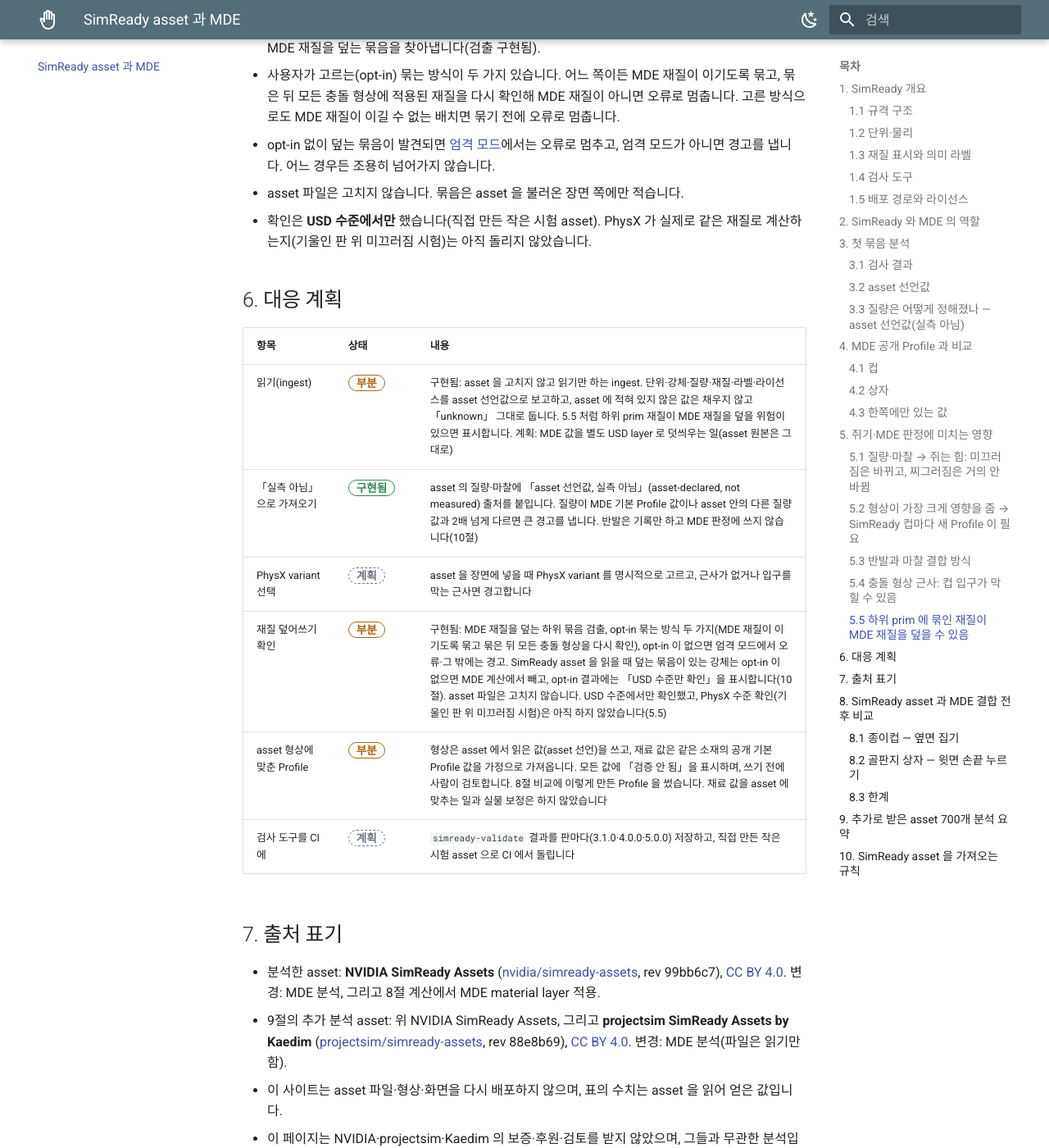
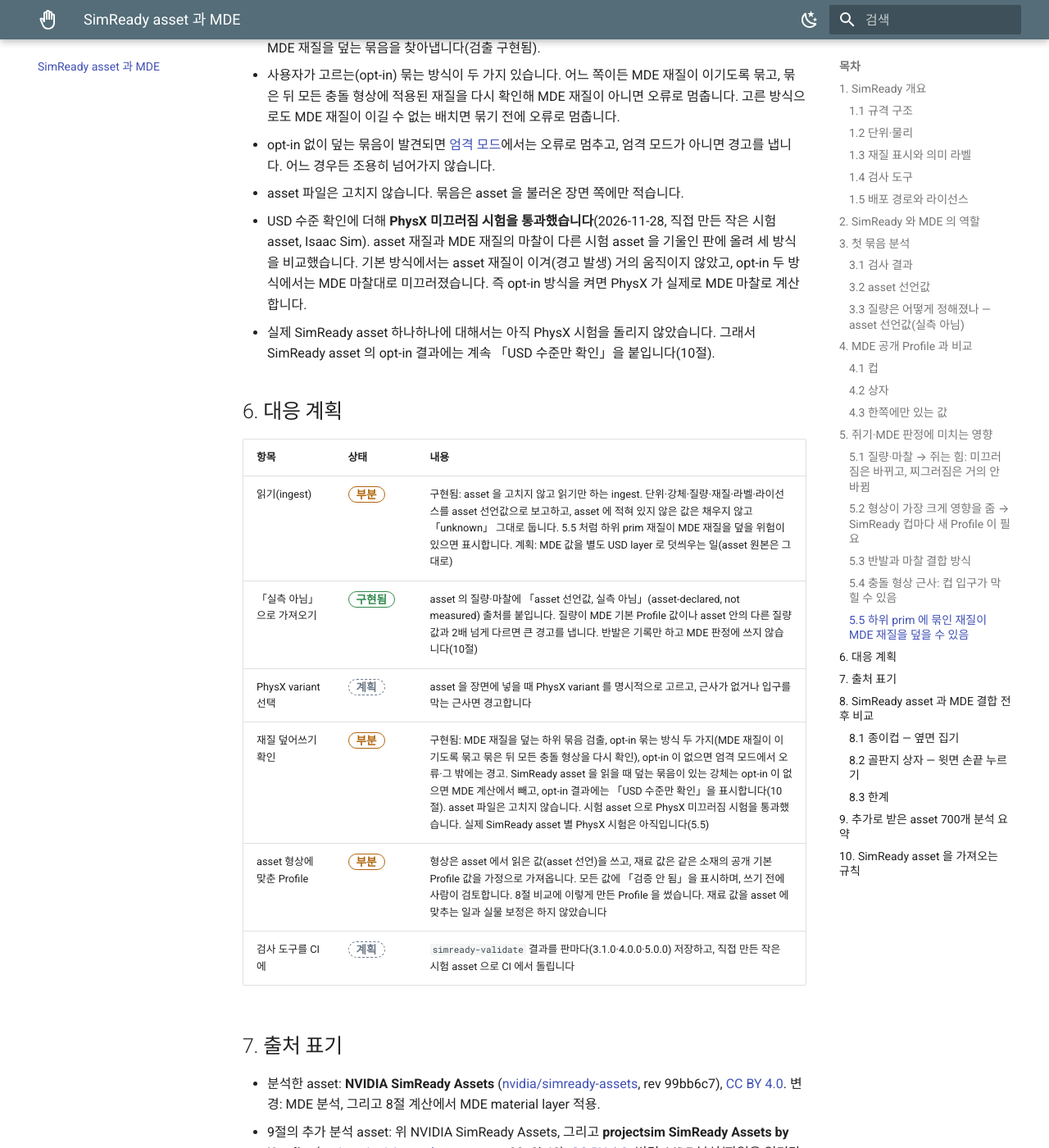
Before and after one commit to parclab-hsu/hsu-mde, an MkDocs documentation site: the page built from docs/simready.md, in a window 1280 px wide and 1400 px high, scrolled down 9978 px. Shown: the whole window at 82% size. Built offline with MkDocs 1.6.1 and Material for MkDocs 9.7.7, drawn with Linux system fonts in a browser that asks for light colours; some of the changed text lies outside the part shown.

Commit message:
SimReady page: binding opt-in passed the PhysX incline slide check on a test asset
The default binding lets the asset material win (with a warning); both
opt-in modes make PhysX use the MDE friction. Per-asset PhysX checks on
real SimReady assets are still pending, so their opt-in results keep the
USD-level-only label.

Co-Authored-By: Claude Opus 5.5 <noreply@anthropic.com>

```diff
--- a/docs/simready.md
+++ b/docs/simready.md
@@ -260,8 +260,12 @@ MDE 쪽은 이 사이트에 이미 공개한 Profile 만 씁니다: 16 oz 종이
 - opt-in 없이 덮는 묶음이 발견되면 [엄격 모드](features.md#strict-mode)에서는 오류로 멈추고, 엄격 모드가 아니면 경고를 냅니다.
   어느 경우든 조용히 넘어가지 않습니다.
 - asset 파일은 고치지 않습니다. 묶음은 asset 을 불러온 장면 쪽에만 적습니다.
-- 확인은 **USD 수준에서만** 했습니다(직접 만든 작은 시험 asset). PhysX 가 실제로 같은 재질로 계산하는지(기울인 판 위 미끄러짐 시험)는
-  아직 돌리지 않았습니다.
+- USD 수준 확인에 더해 **PhysX 미끄러짐 시험을 통과했습니다**(2026-11-28, 직접 만든 작은 시험 asset, Isaac Sim).
+  asset 재질과 MDE 재질의 마찰이 다른 시험 asset 을 기울인 판에 올려 세 방식을 비교했습니다.
+  기본 방식에서는 asset 재질이 이겨(경고 발생) 거의 움직이지 않았고, opt-in 두 방식에서는 MDE 마찰대로 미끄러졌습니다.
+  즉 opt-in 방식을 켜면 PhysX 가 실제로 MDE 마찰로 계산합니다.
+- 실제 SimReady asset 하나하나에 대해서는 아직 PhysX 시험을 돌리지 않았습니다. 그래서 SimReady asset 의 opt-in 결과에는
+  계속 「USD 수준만 확인」을 붙입니다(10절).
 
 ## 6. 대응 계획
 
@@ -270,7 +274,7 @@ MDE 쪽은 이 사이트에 이미 공개한 Profile 만 씁니다: 16 oz 종이
 | 읽기(ingest) | <span class="mde-st part">부분</span> | 구현됨: asset 을 고치지 않고 읽기만 하는 ingest. 단위·강체·질량·재질·라벨·라이선스를 asset 선언값으로 보고하고, asset 에 적혀 있지 않은 값은 채우지 않고 「unknown」 그대로 둡니다. 5.5 처럼 하위 prim 재질이 MDE 재질을 덮을 위험이 있으면 표시합니다. 계획: MDE 값을 별도 USD layer 로 덧씌우는 일(asset 원본은 그대로) |
 | 「실측 아님」으로 가져오기 | <span class="mde-st done">구현됨</span> | asset 의 질량·마찰에 「asset 선언값, 실측 아님」(asset-declared, not measured) 출처를 붙입니다. 질량이 MDE 기본 Profile 값이나 asset 안의 다른 질량 값과 2배 넘게 다르면 큰 경고를 냅니다. 반발은 기록만 하고 MDE 판정에 쓰지 않습니다(10절) |
 | PhysX variant 선택 | <span class="mde-st plan">계획</span> | asset 을 장면에 넣을 때 PhysX variant 를 명시적으로 고르고, 근사가 없거나 입구를 막는 근사면 경고합니다 |
-| 재질 덮어쓰기 확인 | <span class="mde-st part">부분</span> | 구현됨: MDE 재질을 덮는 하위 묶음 검출, opt-in 묶는 방식 두 가지(MDE 재질이 이기도록 묶고 묶은 뒤 모든 충돌 형상을 다시 확인), opt-in 이 없으면 엄격 모드에서 오류·그 밖에는 경고. SimReady asset 을 읽을 때 덮는 묶음이 있는 강체는 opt-in 이 없으면 MDE 계산에서 빼고, opt-in 결과에는 「USD 수준만 확인」을 표시합니다(10절). asset 파일은 고치지 않습니다. USD 수준에서만 확인했고, PhysX 수준 확인(기울인 판 위 미끄러짐 시험)은 아직 하지 않았습니다(5.5) |
+| 재질 덮어쓰기 확인 | <span class="mde-st part">부분</span> | 구현됨: MDE 재질을 덮는 하위 묶음 검출, opt-in 묶는 방식 두 가지(MDE 재질이 이기도록 묶고 묶은 뒤 모든 충돌 형상을 다시 확인), opt-in 이 없으면 엄격 모드에서 오류·그 밖에는 경고. SimReady asset 을 읽을 때 덮는 묶음이 있는 강체는 opt-in 이 없으면 MDE 계산에서 빼고, opt-in 결과에는 「USD 수준만 확인」을 표시합니다(10절). asset 파일은 고치지 않습니다. 시험 asset 으로 PhysX 미끄러짐 시험을 통과했습니다. 실제 SimReady asset 별 PhysX 시험은 아직입니다(5.5) |
 | asset 형상에 맞춘 Profile | <span class="mde-st part">부분</span> | 형상은 asset 에서 읽은 값(asset 선언)을 쓰고, 재료 값은 같은 소재의 공개 기본 Profile 값을 가정으로 가져옵니다. 모든 값에 「검증 안 됨」을 표시하며, 쓰기 전에 사람이 검토합니다. 8절 비교에 이렇게 만든 Profile 을 썼습니다. 재료 값을 asset 에 맞추는 일과 실물 보정은 하지 않았습니다 |
 | 검사 도구를 CI 에 | <span class="mde-st plan">계획</span> | `simready-validate` 결과를 판마다(3.1.0·4.0.0·5.0.0) 저장하고, 직접 만든 작은 시험 asset 으로 CI 에서 돌립니다 |
 
@@ -411,7 +415,7 @@ MDE 의 읽기(ingest) 단계는 asset 파일을 고치지 않고 다음 규칙
 | asset 안의 질량 출처끼리 비교 | <span class="mde-st done">구현됨</span> | 같은 asset 이 질량을 여러 곳에 적는 경우(물리 엔진 variant 를 고른 상태의 강체 질량, asset 기본 variant 선택에서의 질량, asset metadata 의 질량)를 모두 기록하고, 두 값이 2배 넘게 다르면 큰 경고를 냅니다. 쓰는 값은 PhysX variant 를 고른 상태의 강체 질량이며 어느 값을 썼는지 적습니다. 받은 asset 중에는 같은 asset 안에서 질량이 4배 넘게 다른 것이 있었습니다 |
 | 마찰 결합 방식 | <span class="mde-st done">구현됨</span> | MDE 는 자기 규칙(작은 쪽)을 유지합니다. asset 이 적은 결합 방식, 또는 「적혀 있지 않음 → PhysX 평균」은 기록으로만 남깁니다 |
 | 반발 (restitution) | <span class="mde-st done">구현됨</span> | 기록만 하고 MDE 판정에는 쓰지 않습니다 |
-| 하위 prim 재질 묶음 | <span class="mde-st part">부분</span> | 강체마다 5.5 의 묶는 방식 세 가지(기본·opt-in 두 가지)에서 asset 묶음이 MDE 재질을 덮는지 기록합니다. 덮는 강체는 opt-in 방식이 MDE 재질을 이기게 하지 않는 한 MDE 계산에서 뺍니다. 엄격 모드에서는 오류로 멈추고, 그 밖에는 큰 경고와 함께 「판정하지 않음」으로 표시하며 그 asset 의 Profile 을 만들지 않습니다. opt-in 으로 넣은 결과에는 PhysX 확인 전까지 「USD 수준만 확인」(USD-level only)을 붙입니다 |
+| 하위 prim 재질 묶음 | <span class="mde-st part">부분</span> | 강체마다 5.5 의 묶는 방식 세 가지(기본·opt-in 두 가지)에서 asset 묶음이 MDE 재질을 덮는지 기록합니다. 덮는 강체는 opt-in 방식이 MDE 재질을 이기게 하지 않는 한 MDE 계산에서 뺍니다. 엄격 모드에서는 오류로 멈추고, 그 밖에는 큰 경고와 함께 「판정하지 않음」으로 표시하며 그 asset 의 Profile 을 만들지 않습니다. opt-in 으로 넣은 결과에는 「USD 수준만 확인」(USD-level only)을 붙입니다. 묶는 방식 자체는 시험 asset 으로 PhysX 미끄러짐 시험을 통과했지만(5.5), 실제 asset 별 PhysX 시험은 아직입니다 |
 | 상표 tag | <span class="mde-st done">구현됨</span> | 9절의 육안 판정 tag 를 asset 마다 붙이고, 데모에는 상표가 보이지 않는 asset 을 먼저 씁니다 |
 | 플라스틱 컵 | <span class="mde-st done">구현됨</span> | 두꺼운 재사용 플라스틱 컵(3절의 plastic cup, Wikidata Q3089098)은 MDE 판정 범위 밖이라 가져오기를 거부합니다. 3·4절의 비교는 asset 설명용으로만 남깁니다 |
 | asset 형상에 맞춘 Profile | <span class="mde-st part">부분</span> | 6절과 같습니다. 만든 Profile 의 값은 모두 「가정·검증 안 됨」으로 남습니다 |
```
